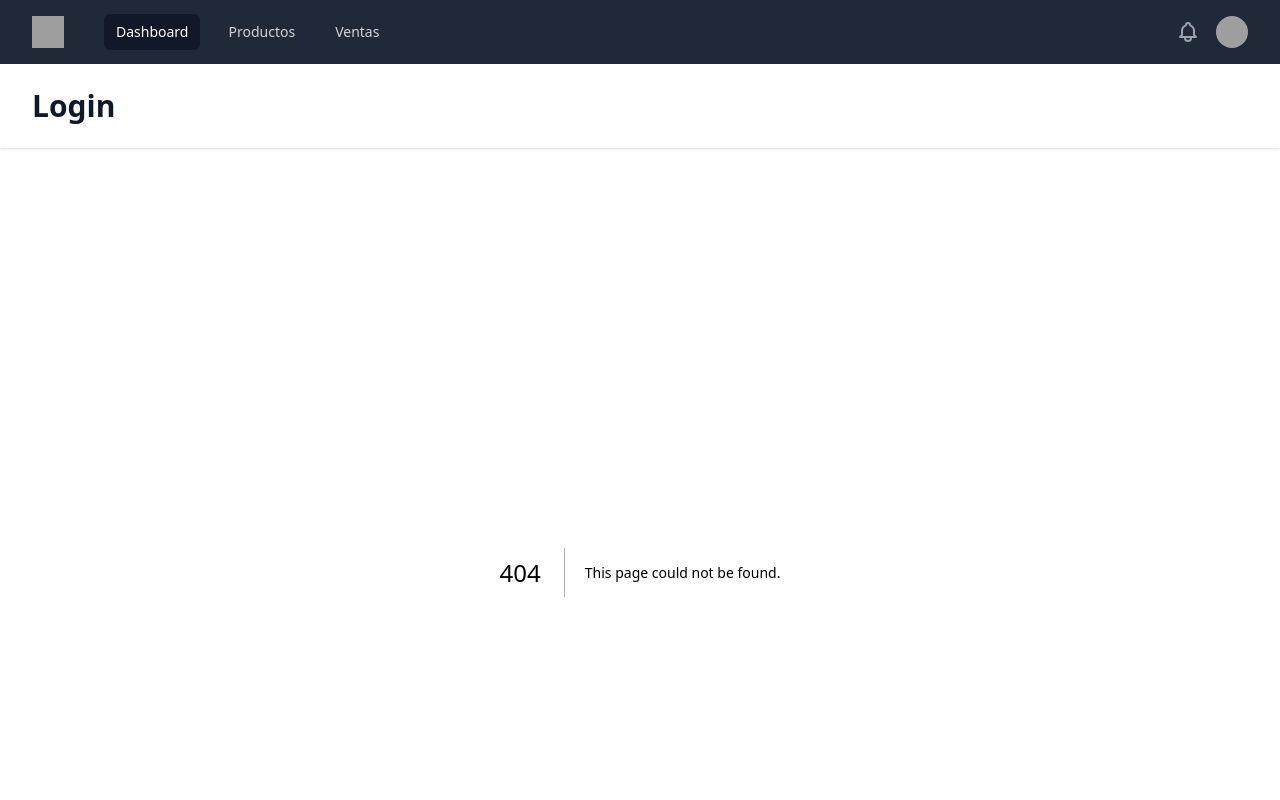
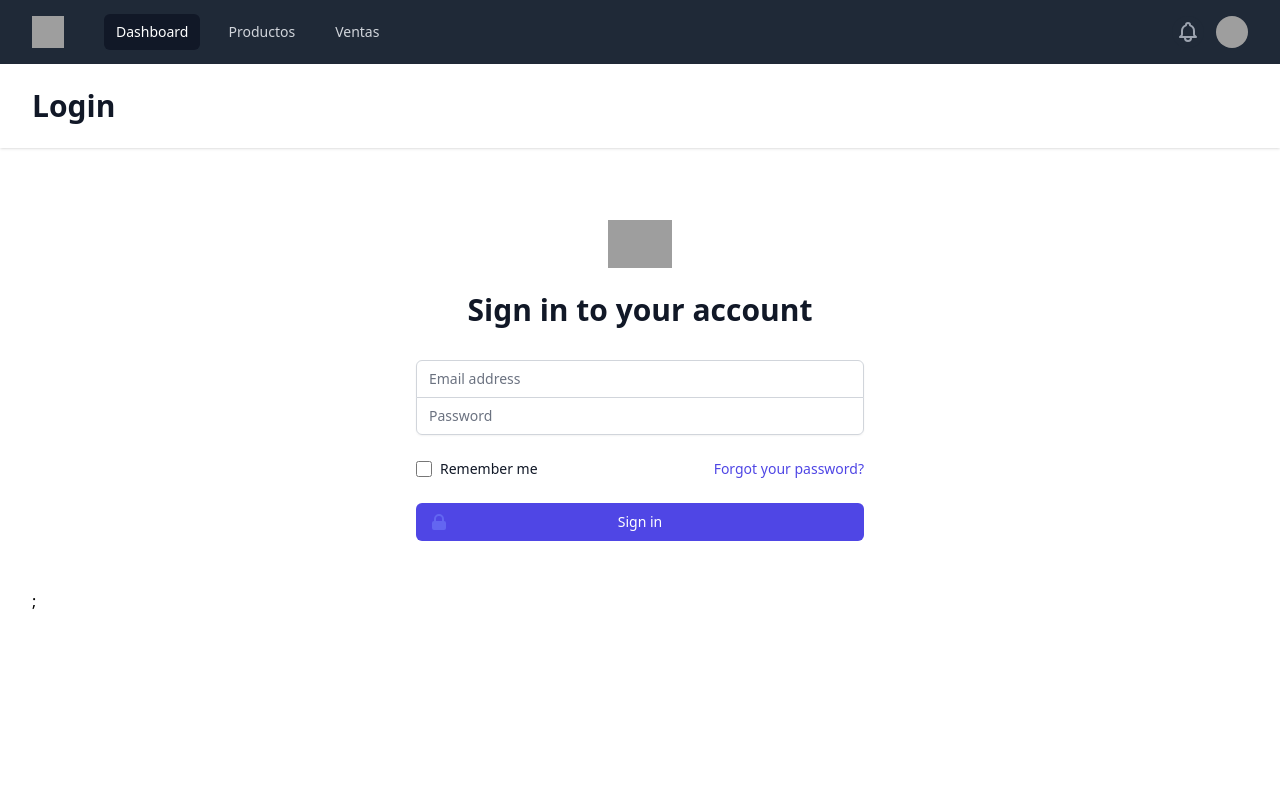
Before and after one commit to GerardoDev25/Curso-Profesional-de-Next.js__platzi_course, a Next.js app: page /login in a window 1280 px wide. Before the commit this address had no page. Shown: the top 800 px of the page. Built offline with nearby package versions, Linux system fonts and the light colour scheme; grey boxes are pictures that could not be loaded.

Commit message:
Creando la lógica del componente login

```diff
--- a/src/components/LoginPage.jsx
+++ b/src/components/LoginPage.jsx
@@ -1,6 +1,17 @@
 import { LockClosedIcon } from "@heroicons/react/solid";
+import { useRef } from "react";
 
 export default function LoginPage() {
+  const emailRef = useRef(null);
+  const passwordRef = useRef(null);
+
+  const handleSubmit = (e) => {
+    e.preventDefault();
+    const email = emailRef.current.value;
+    const password = passwordRef.current.value;
+    console.log(email, password);
+  };
+
   return (
     <>
       <div className="min-h-full flex items-center justify-center py-12 px-4 sm:px-6 lg:px-8">
@@ -15,7 +26,7 @@
               Sign in to your account
             </h2>
           </div>
-          <form className="mt-8 space-y-6" action="#" method="POST">
+          <form className="mt-8 space-y-6" onSubmit={handleSubmit}>
             <input type="hidden" name="remember" defaultValue="true" />
             <div className="rounded-md shadow-sm -space-y-px">
               <div>
@@ -23,6 +34,7 @@
                   Email address
                 </label>
                 <input
+                  ref={emailRef}
                   id="email-address"
                   name="email"
                   type="email"
@@ -37,6 +49,7 @@
                   Password
                 </label>
                 <input
+                  ref={passwordRef}
                   id="password"
                   name="password"
                   type="password"
--- /dev/null
+++ b/src/pages/login.js
@@ -0,0 +1,7 @@
+import LoginPage from "@components/LoginPage";
+
+const Login = () => {
+  return <LoginPage />;
+};
+
+export default Login;
```
